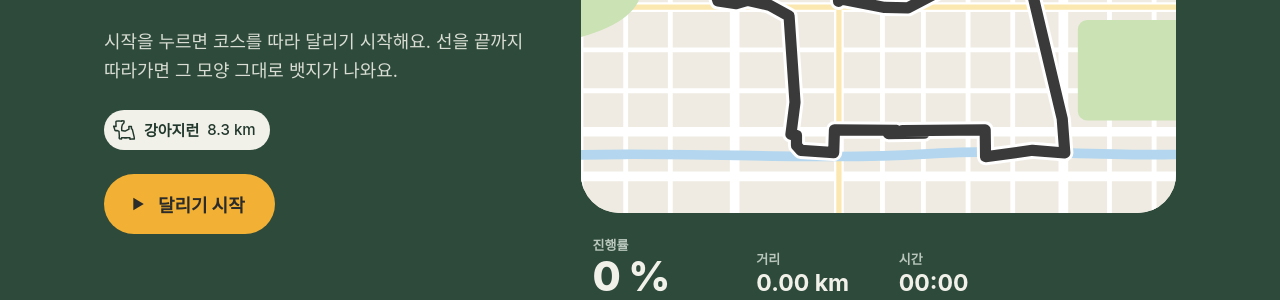
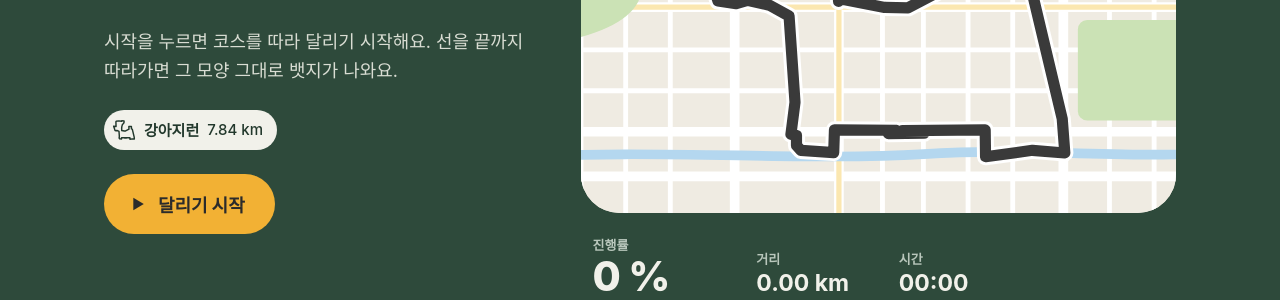
Before and after one commit to SlimPumpkin/runningpencil.com, a Jekyll site: the page built from index.html, in a window 1280 px wide and 900 px high, scrolled down 4000 px. Shown: the part 140-440 px from the top of the window. Built offline with Jekyll 4.4.1, drawn with Linux system fonts in a browser that asks for light colours; some web fonts are replaced; some of the changed text lies outside the part shown.

Commit message:
fix(04): IN-06 강아지런 거리를 실제 값 7.84 km로 맞춤
사용자가 2026-11-18에 실제 강아지런 거리를 7.84 km로 확인했다.
목업 표시값 세 곳(코스 그리기, 결과, 달려 보기 딱지)과 KM 상수를 7.84로 바꾸고,
거리에서 나오는 값을 같은 clock() 계산으로 다시 맞췄다.

- 정적 초기값(--q1 0.62): 거리 4.86 km, 움직인 시간 37:16
- 결과 화면: 움직인 시간 1:00:06(7.84×460초), 총 시간 1:02:40(기존 차이 154초 유지한 목업 값)
- 평균 페이스 7'40"/km, 62 %, 캡처와 alt 문구는 그대로

Co-Authored-By: Claude Opus 5.5 <noreply@anthropic.com>
Claude-Session: https://claude.ai/code/session_01HJpqojas1R4XrgzPNYwW3i

```diff
--- a/index.html
+++ b/index.html
@@ -283,7 +283,7 @@ layout: none
                                         <svg width="20" height="20" aria-hidden="true"><use href="#rp-i-more" /></svg>
                                     </div>
                                     <div style="display: flex; align-items: baseline; flex-wrap: wrap; gap: 4px 10px; padding: 2px 16px 10px">
-                                        <span style="font-size: 20px; font-weight: 600">8.3 km</span>
+                                        <span style="font-size: 20px; font-weight: 600">7.84 km</span>
                                         <span style="display: flex; align-items: center; gap: 3px; font-size: 11px; color: #4E4539"><svg width="13" height="13" aria-hidden="true"><use href="#rp-i-walk" /></svg>111분 ·<svg width="13" height="13" aria-hidden="true"><use href="#rp-i-run" /></svg>71분 ·<svg width="13" height="13" aria-hidden="true"><use href="#rp-i-bike" /></svg>33분</span>
                                     </div>
                                     <div style="position: relative; flex: 1; border-top: 1px solid #D8CBB8; border-bottom: 1px solid #D8CBB8; overflow: hidden">
@@ -330,8 +330,8 @@ layout: none
                                         <span id="rp-run-pct" style="font-size: 26px; font-weight: 500; line-height: 1">62 %</span>
                                         <span style="display: block; height: 7px; border-radius: 4px; background: #EADFD2; overflow: hidden"><span style="display: block; height: 100%; border-radius: 4px; background: #E53935; width: calc(var(--q1) * 100%)"></span></span>
                                         <div style="display: grid; grid-template-columns: repeat(3, minmax(0, 1fr)); gap: 4px; text-align: center">
-                                            <div><div id="rp-run-time" style="font-size: 14px; font-weight: 600">39:27</div><div style="font-size: 10.5px; color: #4E4539">움직인 시간</div></div>
-                                            <div><div id="rp-run-dist" style="font-size: 14px; font-weight: 600">5.15 km</div><div style="font-size: 10.5px; color: #4E4539">거리</div></div>
+                                            <div><div id="rp-run-time" style="font-size: 14px; font-weight: 600">37:16</div><div style="font-size: 10.5px; color: #4E4539">움직인 시간</div></div>
+                                            <div><div id="rp-run-dist" style="font-size: 14px; font-weight: 600">4.86 km</div><div style="font-size: 10.5px; color: #4E4539">거리</div></div>
                                             <div><div style="font-size: 14px; font-weight: 600">7'40"/km</div><div style="font-size: 10.5px; color: #4E4539">평균 페이스</div></div>
                                         </div>
                                         <span style="display: flex; align-items: center; justify-content: center; gap: 6px; height: 44px; border-radius: 22px; background: #F3E0C0; color: #3F2E00; font-size: 13px; font-weight: 600"><svg width="16" height="16" aria-hidden="true"><use href="#rp-i-stop" /></svg>종료</span>
@@ -348,9 +348,9 @@ layout: none
                                         </svg>
                                     </div>
                                     <div style="display: grid; grid-template-columns: repeat(2, minmax(0, 1fr)); gap: 10px 12px; padding: 14px 16px 22px">
-                                        <div><div style="font-size: 17px; font-weight: 500">1:06:12</div><div style="font-size: 10.5px; color: #4E4539">총 시간</div></div>
-                                        <div><div style="font-size: 17px; font-weight: 500">1:03:38</div><div style="font-size: 10.5px; color: #4E4539">움직인 시간</div></div>
-                                        <div><div style="font-size: 17px; font-weight: 500">8.30 km</div><div style="font-size: 10.5px; color: #4E4539">거리</div></div>
+                                        <div><div style="font-size: 17px; font-weight: 500">1:02:40</div><div style="font-size: 10.5px; color: #4E4539">총 시간</div></div>
+                                        <div><div style="font-size: 17px; font-weight: 500">1:00:06</div><div style="font-size: 10.5px; color: #4E4539">움직인 시간</div></div>
+                                        <div><div style="font-size: 17px; font-weight: 500">7.84 km</div><div style="font-size: 10.5px; color: #4E4539">거리</div></div>
                                         <div><div style="font-size: 17px; font-weight: 500">7'40"/km</div><div style="font-size: 10.5px; color: #4E4539">평균 페이스</div></div>
                                     </div>
                                     <div style="position: absolute; inset: 0; display: grid; place-items: center; padding: 22px; background: rgba(31, 27, 19, 0.55)">
@@ -376,7 +376,7 @@ layout: none
                     <p style="font-size: 15px; font-weight: 700; color: #F2B134">출시 전에 먼저</p>
                     <h2 id="rp-h-demo" style="font-size: clamp(30px, 4.3vw, 60px); font-weight: 800; line-height: 1.14; letter-spacing: -0.03em">10초 만에<br>한 코스 달려 보기</h2>
                     <p style="font-size: clamp(16px, 1.4vw, 19px); line-height: 1.65; color: #D9DDD3; max-width: 25em">시작을 누르면 코스를 따라 달리기 시작해요. 선을 끝까지 따라가면 그 모양 그대로 뱃지가 나와요.</p>
-                    <p style="display: inline-flex; align-items: center; gap: 8px; height: 40px; padding: 0 14px 0 8px; border-radius: 999px; background: #F1F1EA; color: #22382C; font-size: 15px; font-weight: 700"><svg viewBox="-8 -8 116 116" width="24" height="24" aria-hidden="true"><use href="#rp-c-dog" fill="none" stroke="currentColor" stroke-width="7" stroke-linecap="round" stroke-linejoin="round" /></svg>강아지런<span style="font-weight: 500">8.3 km</span></p>
+                    <p style="display: inline-flex; align-items: center; gap: 8px; height: 40px; padding: 0 14px 0 8px; border-radius: 999px; background: #F1F1EA; color: #22382C; font-size: 15px; font-weight: 700"><svg viewBox="-8 -8 116 116" width="24" height="24" aria-hidden="true"><use href="#rp-c-dog" fill="none" stroke="currentColor" stroke-width="7" stroke-linecap="round" stroke-linejoin="round" /></svg>강아지런<span style="font-weight: 500">7.84 km</span></p>
                     <button type="button" class="rp-btn rp-run" id="rp-run-btn"><svg width="22" height="22" aria-hidden="true"><use id="rp-run-icon" href="#rp-i-play" /></svg><span id="rp-run-label">달리기 시작</span></button>
                 </div>
                 <div style="display: flex; flex-direction: column; gap: clamp(14px, 1.8vw, 22px)">
@@ -476,7 +476,7 @@ layout: none
             var demoPct = byId('rp-demo-pct'), demoDist = byId('rp-demo-dist'), demoTime = byId('rp-demo-time');
             var runBtn = byId('rp-run-btn'), runIcon = byId('rp-run-icon'), runLabel = byId('rp-run-label'), demoDone = byId('rp-demo-done');
             var course = byId('rp-c-dog');   // 강아지런 코스 선
-            var KM = 8.3;                    // 강아지런 거리
+            var KM = 7.84;                   // 강아지런 거리
 
             // step: 보이는 단계(0~2) · live: 구간을 화면에 고정하고 스크롤로 넘기는 중인지 · run: 체험 상태(idle → running → done)
             var state = { step: 0, live: doc.classList.contains('rp-pin'), run: 'idle' };
```
